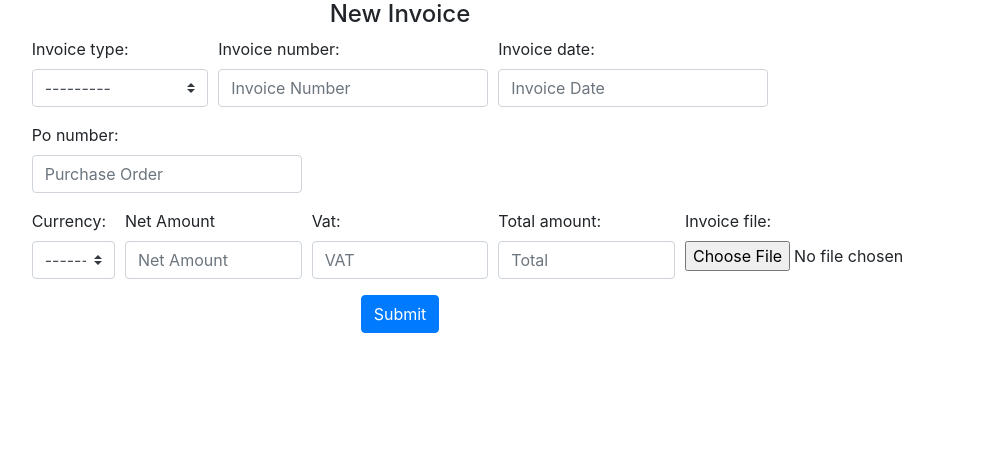
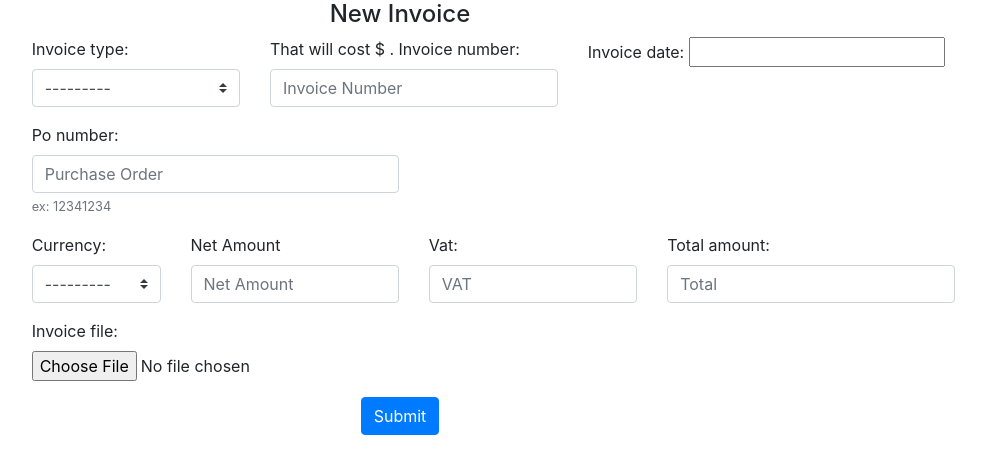
Before and after one commit to evbeda/suppliers_management, a Django app: page /suppliersite/invoices/new/ in a window 1280 px wide. Shown: the top 474 px of the page, without its empty margins (240-1226 px from the left). Run offline with Django 3.2, Linux system fonts and the light colour scheme; parts of the project's set-up code (start-up, migrations or seed data) failed here and were passed over; some libraries are stand-ins or nearby versions.

Commit message:
added datepicker to invoice

```diff
--- a/invoices_app/models.py
+++ b/invoices_app/models.py
@@ -106,7 +106,7 @@ class Invoice(models.Model):
     taxpayer = models.ForeignKey(TaxPayer, on_delete=models.PROTECT)
     currency = models.CharField(max_length=200, choices=CURRENCIES)
     status = models.CharField(max_length=40, choices=INVOICE_SATUS, default='NEW')
-    po_number = models.CharField(max_length=200)
+    po_number = models.CharField(max_length=200,help_text="ex: 12341234")
     invoice_date = models.DateTimeField()
     invoice_date_received = models.DateTimeField(auto_now=True)
     user = models.ForeignKey(
--- a/supplier_app/forms.py
+++ b/supplier_app/forms.py
@@ -1,5 +1,6 @@
 from django import forms
-from parameterized import parameterized
+from .models import InvoiceArg
+from bootstrap_datepicker_plus import DatePickerInput
 
 from .models import PDFFile
 from invoices_app.models import InvoiceArg
@@ -25,7 +26,13 @@ class InvoiceForm(forms.ModelForm):
         )
         exclude = ('user', 'tax_payer', 'status')
         widgets = {
-            'invoice_date': forms.DateTimeInput(attrs={'class': 'form-control', 'placeholder': 'Invoice Date'}),
+            'invoice_date': DatePickerInput(options={
+                     "format": "DD/MM/YYYY",
+                     #"locale": "en",
+
+                 },
+                 attrs={'placeholder': 'Invoice Date', }
+                 ),
             'invoice_type': forms.Select(attrs={'class': 'custom-select'}),
             'currency': forms.Select(attrs={'class': 'custom-select'}),
             'po_number': forms.NumberInput(attrs={'class': 'form-control', 'placeholder': 'Purchase Order'}),
--- a/supplier_management_site/settings/base.py
+++ b/supplier_management_site/settings/base.py
@@ -22,6 +22,7 @@ INSTALLED_APPS = [
     'AP_app',
     'social_django',
     'invoices_app',
+    'bootstrap_datepicker_plus',
 ]
 
 MIDDLEWARE = [
--- a/templates/base.html
+++ b/templates/base.html
@@ -7,17 +7,19 @@
     <meta http-equiv="X-UA-Compatible" content="ie=edge">
     <meta name="google-site-verification" content="ma-GzokwzFFsG0SS_I2E_xnQVs8dQYI8Aq5vu2mJkWg" />
     <link rel="stylesheet" href="https://stackpath.bootstrapcdn.com/bootstrap/4.3.1/css/bootstrap.min.css" integrity="sha384-ggOyR0iXCbMQv3Xipma34MD+dH/1fQ784/j6cY/iJTQUOhcWr7x9JvoRxT2MZw1T" crossorigin="anonymous">
+    <script src="//code.jquery.com/jquery.min.js"></script>
+    <script src="https://stackpath.bootstrapcdn.com/bootstrap/4.3.1/js/bootstrap.min.js" integrity="sha384-JjSmVgyd0p3pXB1rRibZUAYoIIy6OrQ6VrjIEaFf/nJGzIxFDsf4x0xIM+B07jRM" crossorigin="anonymous"></script>
+    <link rel="stylesheet" type='text/css' href="{% static 'global.css' %}">
+    <script src="https://cdnjs.cloudflare.com/ajax/libs/popper.js/1.14.7/umd/popper.min.js" integrity="sha384-UO2eT0CpHqdSJQ6hJty5KVphtPhzWj9WO1clHTMGa3JDZwrnQq4sF86dIHNDz0W1" crossorigin="anonymous"></script>
 
-    <link rel="stylesheet" type='text/css' href="{% static 'global.css' %}">
     {% block styles %}{% endblock %}
     <title>Supplier registration</title>
+    {% block extrahead %}
+    {% endblock %}
 </head>
 <body>
     {% block content %}
     {% endblock %}
-    <script src="https://code.jquery.com/jquery-3.3.1.slim.min.js" integrity="sha384-q8i/X+965DzO0rT7abK41JStQIAqVgRVzpbzo5smXKp4YfRvH+8abtTE1Pi6jizo" crossorigin="anonymous"></script>
-    <script src="https://cdnjs.cloudflare.com/ajax/libs/popper.js/1.14.7/umd/popper.min.js" integrity="sha384-UO2eT0CpHqdSJQ6hJty5KVphtPhzWj9WO1clHTMGa3JDZwrnQq4sF86dIHNDz0W1" crossorigin="anonymous"></script>
-    <script src="https://stackpath.bootstrapcdn.com/bootstrap/4.3.1/js/bootstrap.min.js" integrity="sha384-JjSmVgyd0p3pXB1rRibZUAYoIIy6OrQ6VrjIEaFf/nJGzIxFDsf4x0xIM+B07jRM" crossorigin="anonymous"></script>
 
 </body>
 
--- a/templates/supplier_app/invoices_form.html
+++ b/templates/supplier_app/invoices_form.html
@@ -1,8 +1,11 @@
 {% extends 'base.html' %}
 {% load i18n %}
 
-
+{% block extrahead %}
+{{ form.media }}
+{% endblock %}
 {% block content %}
+{{ block.super }}
 <div class="container">
     <div class="row">
         <div class="col-md-12">
@@ -11,79 +14,79 @@
         <div class="container">
             <form method="post" class="form-row" enctype="multipart/form-data">
                 <div class="col-md-2">
-
                 </div>
-                    <div class="form-group col-md-2">
-                            {{ form.invoice_type.label_tag }} {{ form.invoice_type }}
+                <div class="col-md-10 align-self-center">
+                        <div class="row">
+                            <div class="form-group col-md-3">
+                                {{ form.invoice_type.label_tag }}
+                                {{ form.invoice_type }}
                                 {{ form.invoice_type.errors }}
                                 {% if form.invoice_type.help_text %}
                                 <p class="help">{{ form.invoice_type.help_text|safe }}</p>
                                 {% endif %}
                             </div>
-                    <div class="form-group col-md-3">
-                        {{ form.invoice_number.label_tag }} {{ form.invoice_number }}
+                            <div class="form-group col-md-4">
+                                {% blocktrans with amount=article.form.invoice_number.label %}
+                                That will cost $ {{ amount }}.
+                                {% endblocktrans %}
+                                {{ form.invoice_number.label_tag }}
+                                {{ form.invoice_number }}
                                 {{ form.invoice_number.errors }}
                                 {% if form.invoice_number.help_text %}
                                 <p class="help">{{ form.invoice_number.help_text|safe }}</p>
                                 {% endif %}
                             </div>
-                    <div class="form-group col-md-3">
+                            <div class="form-group col-md-5">
                                 {{ form.invoice_date.label_tag }} {{ form.invoice_date }}
-                            <div class="text-danger">
+                                <small class="text-danger">
                                         {{ form.invoice_date.errors }}
-                            </div>
+                                </small>
                                 {% if form.invoice_date.help_text %}
                                 <p class="help">{{ form.invoice_date.help_text|safe }}</p>
                                 {% endif %}
                             </div>
-                    <div class="col-md-2">
-
                         </div>
-                    <div class="col-md-2">
-
-                        </div>
-                    <div class="form-group col-md-3">
+                        <div class="row">
+                            <div class="form-group col-md-5">
                                 {{ form.po_number.label_tag }} {{ form.po_number }}
                                 {{ form.po_number.errors }}
                                 {% if form.po_number.help_text %}
-                            <p class="help">{{ form.po_number.help_text|safe }}</p>
+                                <small class="text-muted">{{ form.po_number.help_text|safe }}</small>
                                 {% endif %}
                             </div>
-                    <div class="col-md-7">
-
                         </div>
-                    <div class="col-md-2">
-
-                        </div>
-                    <div class="form-group col-md-1">
+                        <div class="row">
+                            <div class="form-group col-md-2">
                                 {{ form.currency.label_tag }} {{ form.currency }}
                                 {{ form.currency.errors }}
                                 {% if form.currency.help_text %}
                                 <p class="help">{{ form.currency.help_text|safe }}</p>
                                 {% endif %}
                             </div>
-                    <div class="form-group col-md-2">
-                        <label for="id_po_number">Net Amount</label>
+                            <div class="form-group col-md-3">
+                                <label for="id_net_amount">Net Amount</label>
                                 {{ form.net_amount }}
                                 {{ form.net_amount.errors }}
                                 {% if form.net_amount.help_text %}
                                 <p class="help">{{ form.net_amount.help_text|safe }}</p>
                                 {% endif %}
                             </div>
-                    <div class="form-group col-md-2">
+                            <div class="form-group col-md-3">
                                 {{ form.vat.label_tag }} {{ form.vat }}
                                 {{ form.vat.errors }}
                                 {% if form.vat.help_text %}
                                 <p class="help">{{ form.vat.help_text|safe }}</p>
                                 {% endif %}
                             </div>
-                    <div class="form-group col-md-2">
+                            <div class="form-group col-md-4">
                                 {{ form.total_amount.label_tag }} {{ form.total_amount }}
                                 {{ form.total_amount.errors }}
                                 {% if form.total_amount.help_text %}
                                 <p class="help">{{ form.total_amount.help_text|safe }}</p>
                                 {% endif %}
                             </div>
+                        </div>
+                        <div class="row">
                             <div class="form-group col-md-2">
                                 {{ form.invoice_file.label_tag }} {{ form.invoice_file }}
                                 {{ form.invoice_file.errors }}
@@ -91,12 +94,14 @@
                                 <p class="help">{{ form.invoice_file.help_text|safe }}</p>
                                 {% endif %}
                             </div>
-                {% csrf_token %}
+                        </div>
+                </div>
                 <div class="col-md-12 text-center">
                     <button type="submit" class="btn btn-primary">
                             Submit
                     </button>
                 </div>
+                {% csrf_token %}
             </form>
         </div>
 
```
Also changed, not shown: 1 other file. Lines whose indentation alone changed are shown as unchanged.
